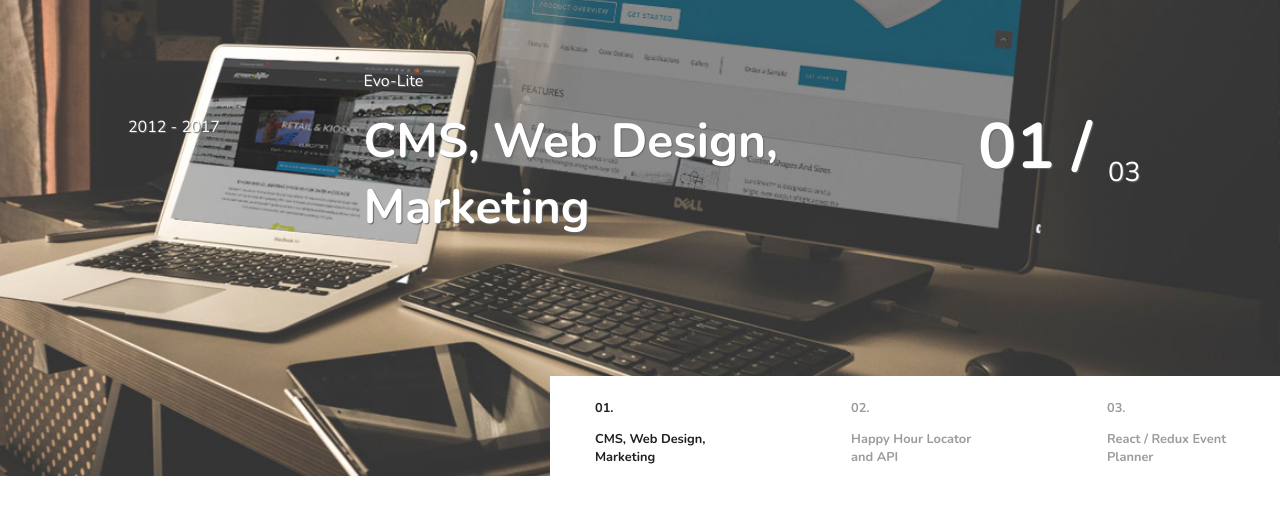
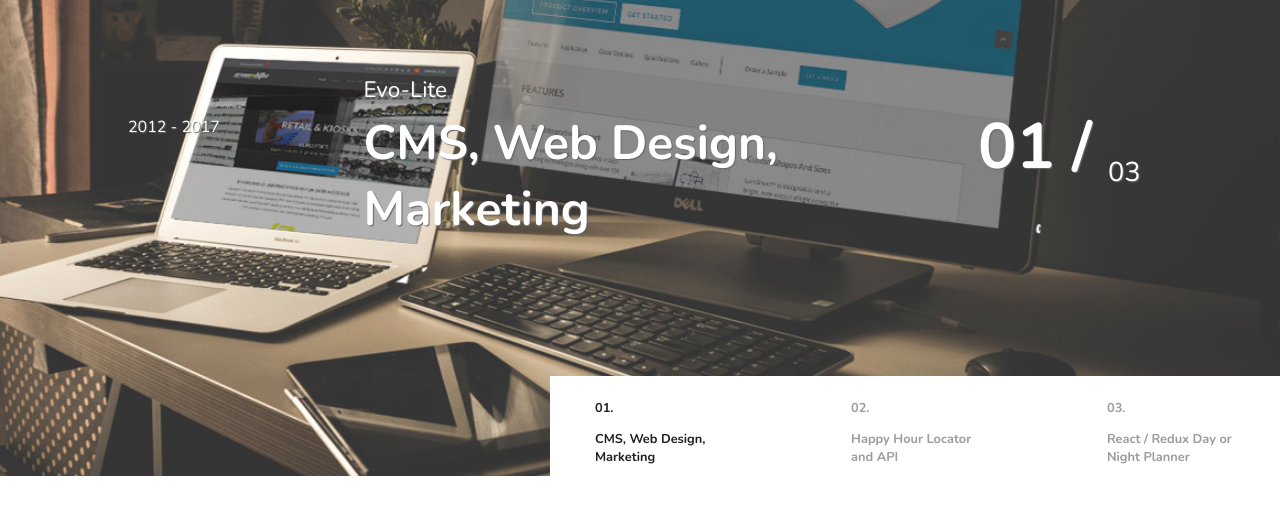
Before and after one commit to mcnamara14/portfolio, a React (Create React App) app: page / in a window 1280 px wide. Shown: the part 124-640 px from the top of the page. Built offline with nearby package versions, Linux system fonts and the light colour scheme.

Commit message:
Add daytrip main image

```diff
--- a/src/actions/project.js
+++ b/src/actions/project.js
@@ -1,5 +1,4 @@
 export const storeProject = (
-  image,
   company,
   title,
   dates,
@@ -12,7 +11,6 @@ export const storeProject = (
   projectInfoBodyP4,
   active) => ({
   type: 'STORE_PROJECT',
-  image,
   company,
   title,
   dates,
--- a/src/components/App/App.js
+++ b/src/components/App/App.js
@@ -5,48 +5,18 @@ import { Route } from 'react-router-dom';
 import Hero from '../Hero/Hero';
 import ProjectInfo from '../ProjectInfo/ProjectInfo';
 import { storeProject } from '../../actions';
+import { projects } from '../../projectData/projectData';
 
 class App extends Component {
-constructor() {
-  super()
-
-  this.projects = [
-    {
-     image: 'evo-lite-main.jpg',
-     company: 'Evo-Lite',
-     title: 'CMS, Web Design, Marketing',
-     dates: '2012 - 2017',
-     projectInfoTitle: 'Web development and all online marketing for Evo-Lite',
-     projectInfoTitle1: 'Website Design & Development',
-     projectInfoBodyP1: 'When approached by Evo-Lite originally, they had a very simple, static website with very little content. As a growing company they required a site that could expand to meet their needs as they matured. We designed a website that could be updated easily and included the many features they required, including: photo gallery, web chat, landing pages for newsletter leads, product documentation hub, multiple contact forms, and dynamic product pages.',
-     projectInfoBodyP2: 'The process was extensive but resulted in the client getting exactly what they needed out of a site.',
-     projectInfoTitle2: 'Online Marketing',
-     projectInfoBodyP3: 'The clients business was in an industry with a lot of competition so online marketing / search engine optimization (SEO) efforts were extremely important. We did considerable keyword research to understand what people were searching for in order to find the clients type of company. We inserted these keywords throughout the website text, titles, page descriptions, as well as in blogs we helped the company create.',
-     projectInfoBodyP4: 'This work along with other SEO techniques have brought the website to the very top of Google for the vast majority of keywords related to the products sold by the company. This has increased traffic by over times the original traffic of the old website and the website is now, by far, the biggest lead generator for Evo-Lite.',
-     active: true
-    },
-    {
-      image: 'evo-lite-main.jpg',
-      company: 'Happy Hour Hero',
-      title: 'Happy Hour Locator and API',
-      dates: '2018',
-      projectInfoTitle: 'Web development and all online marketing for Evo-Lite',
-      projectInfoTitle1: 'Website Design & Development',
-      projectInfoBodyP1: 'When approached by Evo-Lite originally, they had a very simple, static website with very little content. As a growing company they required a site that could expand to meet their needs as they matured. We designed a website that could be updated easily and included the many features they required, including: photo gallery, web chat, landing pages for newsletter leads, product documentation hub, multiple contact forms, and dynamic product pages.',
-      projectInfoBodyP2: 'The process was extensive but resulted in the client getting exactly what they needed out of a site.',
-      active: false
-     }
-  ]
-}
 componentDidMount() {
   this.storeProjects();
 }
 
 storeProjects = () => {
-  this.projects.forEach((project) => {
-    const { image, company, title, dates, projectInfoTitle, projectInfoTitle1, projectInfoBodyP1, projectInfoBodyP2, projectInfoTitle2, projectInfoBodyP3, projectInfoBodyP4, active } = project;
+  projects.forEach((project) => {
+    const { company, title, dates, projectInfoTitle, projectInfoTitle1, projectInfoBodyP1, projectInfoBodyP2, projectInfoTitle2, projectInfoBodyP3, projectInfoBodyP4, active } = project;
 
-    this.props.storeProject(image, company, title, dates, projectInfoTitle, projectInfoTitle1, projectInfoBodyP1, projectInfoBodyP2, projectInfoTitle2, projectInfoBodyP3, projectInfoBodyP4, active)
+    this.props.storeProject(company, title, dates, projectInfoTitle, projectInfoTitle1, projectInfoBodyP1, projectInfoBodyP2, projectInfoTitle2, projectInfoBodyP3, projectInfoBodyP4, active)
   })
 }
 
@@ -63,7 +33,7 @@ storeProjects = () => {
 }
 
 export const mapDispatchToProps = (dispatch) => ({
-  storeProject: (image, company, title, dates, projectInfoTitle, projectInfoTitle1, projectInfoBodyP1, projectInfoBodyP2, projectInfoTitle2, projectInfoBodyP3, projectInfoBodyP4, active) => dispatch(storeProject(image, company, title, dates, projectInfoTitle, projectInfoTitle1, projectInfoBodyP1, projectInfoBodyP2, projectInfoTitle2, projectInfoBodyP3, projectInfoBodyP4, active))
+  storeProject: (company, title, dates, projectInfoTitle, projectInfoTitle1, projectInfoBodyP1, projectInfoBodyP2, projectInfoTitle2, projectInfoBodyP3, projectInfoBodyP4, active) => dispatch(storeProject(company, title, dates, projectInfoTitle, projectInfoTitle1, projectInfoBodyP1, projectInfoBodyP2, projectInfoTitle2, projectInfoBodyP3, projectInfoBodyP4, active))
 });
 
 export default connect(null, mapDispatchToProps)(App);
--- a/src/components/HeroInfo/HeroInfo.css
+++ b/src/components/HeroInfo/HeroInfo.css
@@ -13,9 +13,10 @@
 }
 
 .heroInfo h3 {
-  font-size: 1rem;
+  font-size: 1.4rem;
   font-weight: 300;
   text-shadow: 1px 1px 1px #666;
+  margin-bottom: 5px;
 }
 
 .heroInfo h4 {
--- a/src/components/HeroNav/HeroNav.js
+++ b/src/components/HeroNav/HeroNav.js
@@ -43,7 +43,7 @@ class HeroNav extends Component {
         </div>
         <div className="heroNavRight heroNavLink" onClick={(event) => this.toggleProject(event)}>
           <p>03.</p>
-          <h6>React / Redux Event Planner</h6>
+          <h6>React / Redux Day or Night Planner</h6>
         </div>
       </section>
     );
--- a/src/components/hero/Hero.js
+++ b/src/components/hero/Hero.js
@@ -5,7 +5,7 @@ import Nav from '../Nav/Nav';
 import HeroNav from '../HeroNav/HeroNav';
 import evoliteImage from './images/evo-lite-main.jpg';
 import happyHourImage from './images/happy-hour-hero-main.jpg'
-import japan from './images/japan.jpg';
+import daytripImage from './images/daytrip-main.jpg';
 import HeroInfo from '../HeroInfo/HeroInfo';
 
 class Hero extends Component {
@@ -17,7 +17,20 @@ class Hero extends Component {
       const activeProject = projects.find(project => project.active === true);
       const index = '0' + (projects.indexOf(activeProject) + 1);
       const { company, title, dates } = activeProject;
-      company === 'Evo-Lite' ? image = evoliteImage : image = happyHourImage;
+      console.log(company)
+      switch(company) {
+        case 'Evo-Lite':
+          image = evoliteImage;
+          break;
+        case 'Happy Hour Hero':
+          image = happyHourImage;
+          break;
+        case 'Daytrip':
+          image = daytripImage;
+          break;
+        default:
+          null
+      }
 
       const backgroundImage = {backgroundImage: "url(" + image + ")"};
 
--- /dev/null
+++ b/src/projectData/projectData.js
@@ -0,0 +1,35 @@
+export const projects = [
+  {
+   company: 'Evo-Lite',
+   title: 'CMS, Web Design, Marketing',
+   dates: '2012 - 2017',
+   projectInfoTitle: 'Web development and all online marketing for Evo-Lite',
+   projectInfoTitle1: 'Website Design & Development',
+   projectInfoBodyP1: 'When approached by Evo-Lite originally, they had a very simple, static website with very little content. As a growing company they required a site that could expand to meet their needs as they matured. We designed a website that could be updated easily and included the many features they required, including: photo gallery, web chat, landing pages for newsletter leads, product documentation hub, multiple contact forms, and dynamic product pages.',
+   projectInfoBodyP2: 'The process was extensive but resulted in the client getting exactly what they needed out of a site.',
+   projectInfoTitle2: 'Online Marketing',
+   projectInfoBodyP3: 'The clients business was in an industry with a lot of competition so online marketing / search engine optimization (SEO) efforts were extremely important. We did considerable keyword research to understand what people were searching for in order to find the clients type of company. We inserted these keywords throughout the website text, titles, page descriptions, as well as in blogs we helped the company create.',
+   projectInfoBodyP4: 'This work along with other SEO techniques have brought the website to the very top of Google for the vast majority of keywords related to the products sold by the company. This has increased traffic by over times the original traffic of the old website and the website is now, by far, the biggest lead generator for Evo-Lite.',
+   active: true
+  },
+  {
+    company: 'Happy Hour Hero',
+    title: 'Happy Hour Locator and API',
+    dates: '2018',
+    projectInfoTitle: 'Web development and all online marketing for Evo-Lite',
+    projectInfoTitle1: 'Website Design & Development',
+    projectInfoBodyP1: 'When approached by Evo-Lite originally, they had a very simple, static website with very little content. As a growing company they required a site that could expand to meet their needs as they matured. We designed a website that could be updated easily and included the many features they required, including: photo gallery, web chat, landing pages for newsletter leads, product documentation hub, multiple contact forms, and dynamic product pages.',
+    projectInfoBodyP2: 'The process was extensive but resulted in the client getting exactly what they needed out of a site.',
+    active: false
+   },
+   {
+    company: 'Daytrip',
+    title: 'React / Redux Day or Night Planner',
+    dates: '2018',
+    projectInfoTitle: 'Web development and all online marketing for Evo-Lite',
+    projectInfoTitle1: 'Website Design & Development',
+    projectInfoBodyP1: 'When approached by Evo-Lite originally, they had a very simple, static website with very little content. As a growing company they required a site that could expand to meet their needs as they matured. We designed a website that could be updated easily and included the many features they required, including: photo gallery, web chat, landing pages for newsletter leads, product documentation hub, multiple contact forms, and dynamic product pages.',
+    projectInfoBodyP2: 'The process was extensive but resulted in the client getting exactly what they needed out of a site.',
+    active: false
+   }
+]
```
Also changed, not shown: src/components/hero/images/daytrip-main.jpg (added).
